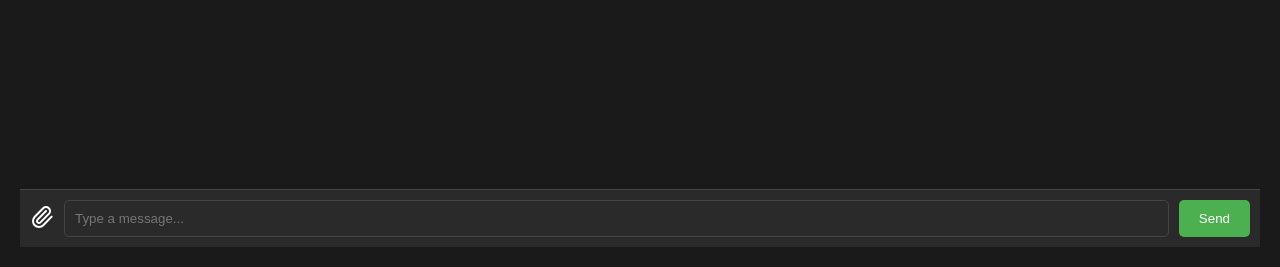
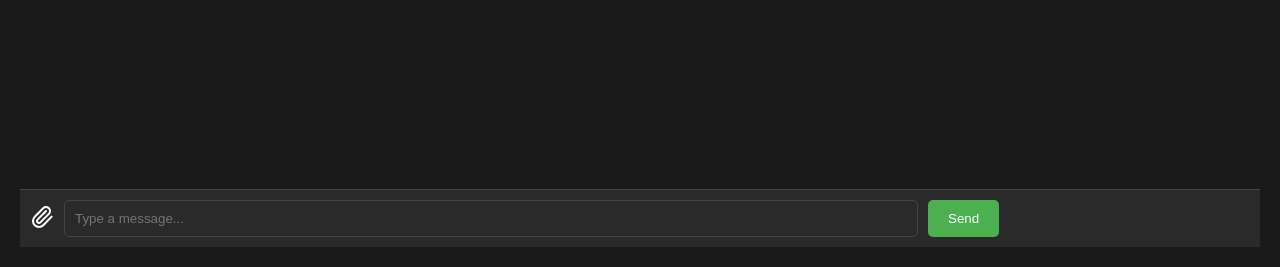
Before and after one commit to Shishir-Kc/Shree-Rastriya-Secondary-School, a Django app: template Shree_Rastriya_Secondary_School/home/templates/home/teacher_chat.html in a window 1280 px wide. Shown: the part 533-800 px from the top of the page. Run offline with Django 5.2, Linux system fonts and the light colour scheme; the template is opened without the code that fills it, so the values that code supplies are empty.

Commit message:
Preparing to add Chat system !

```diff
--- a/Shree_Rastriya_Secondary_School/home/templates/home/teacher_chat.html
+++ b/Shree_Rastriya_Secondary_School/home/templates/home/teacher_chat.html
@@ -158,7 +158,7 @@
             </label>
             <!-- Hidden file input -->
             <input type="file" id="fileInput" class="file-input" accept="image/*,application/pdf">
-            <input type="text" id="chatInput" placeholder="Type a message...">
+            <input type="text" id="chatInput" class='message' placeholder="Type a message...">
             <button>Send</button>
         </div>
     </div>
```
